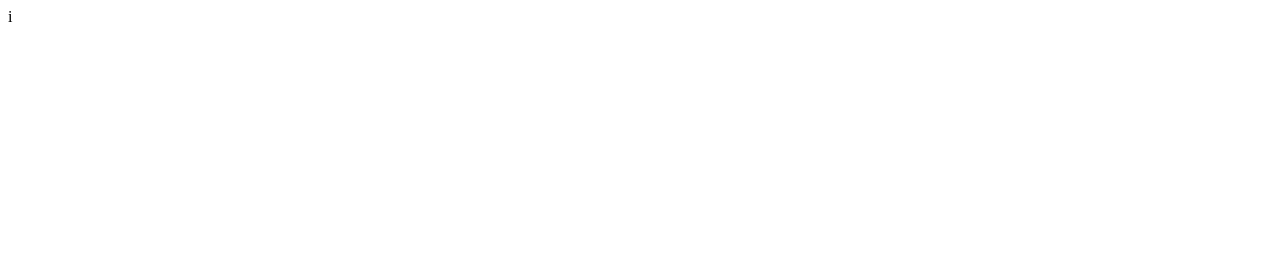
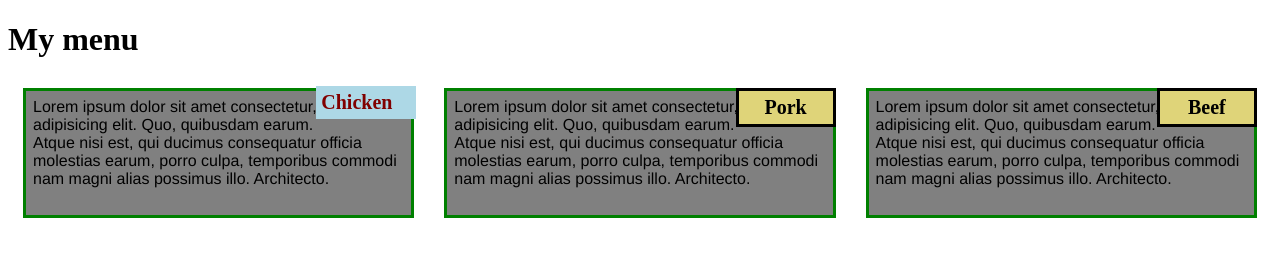
Before and after one commit to laxxkafley/module2, a plain HTML site: page index.html in a window 1280 px wide. Drawn offline with Linux system fonts and the light colour scheme.

Commit message:
Update index.html

```diff
--- a/index.html
+++ b/index.html
@@ -1 +1,42 @@
-i
+
+<!DOCTYPE html>
+<html>
+<head>
+<meta charset="utf-8">
+<meta name="viewport" content="width=device-width, initial-scale=1">
+<title>Module 2 </title>
+</head>
+<link rel="stylesheet" type="text/css" href="module2.css">
+<body>
+<h1>My menu</h1>
+
+  <Section class="col-lg-4 col-md-6 col-sm-6">
+    <div>
+      <p class="sub1">Chicken</p>
+      <p class="content">Lorem ipsum dolor sit amet consectetur, adipisicing elit. Quo, quibusdam earum. Atque nisi est, qui ducimus consequatur officia molestias earum, porro culpa, temporibus commodi nam magni alias possimus illo. Architecto.
+      </p>
+    </div>
+  </Section>
+
+
+  <Section class="col-lg-4 col-md-6 colmn-sm-6">
+    <div>
+      <p class="sub2">Pork</p>
+      <p class="content">Lorem ipsum dolor sit amet consectetur, adipisicing elit. Quo, quibusdam earum. Atque nisi est, qui ducimus consequatur officia molestias earum, porro culpa, temporibus commodi nam magni alias possimus illo. Architecto.
+      </p>
+    </div>
+  </Section>
+
+
+    <Section class="col-lg-4 col-md-12 colmn--12">
+    <div>
+        <p class="sub3">Beef</p>
+        <p class="content">Lorem ipsum dolor sit amet consectetur, adipisicing elit. Quo, quibusdam earum. Atque nisi est, qui ducimus consequatur officia molestias earum, porro culpa, temporibus commodi nam magni alias possimus illo. Architecto.
+        </p>
+      </div>
+    </Section>
+
+
+
+</body>
+</html>
```
